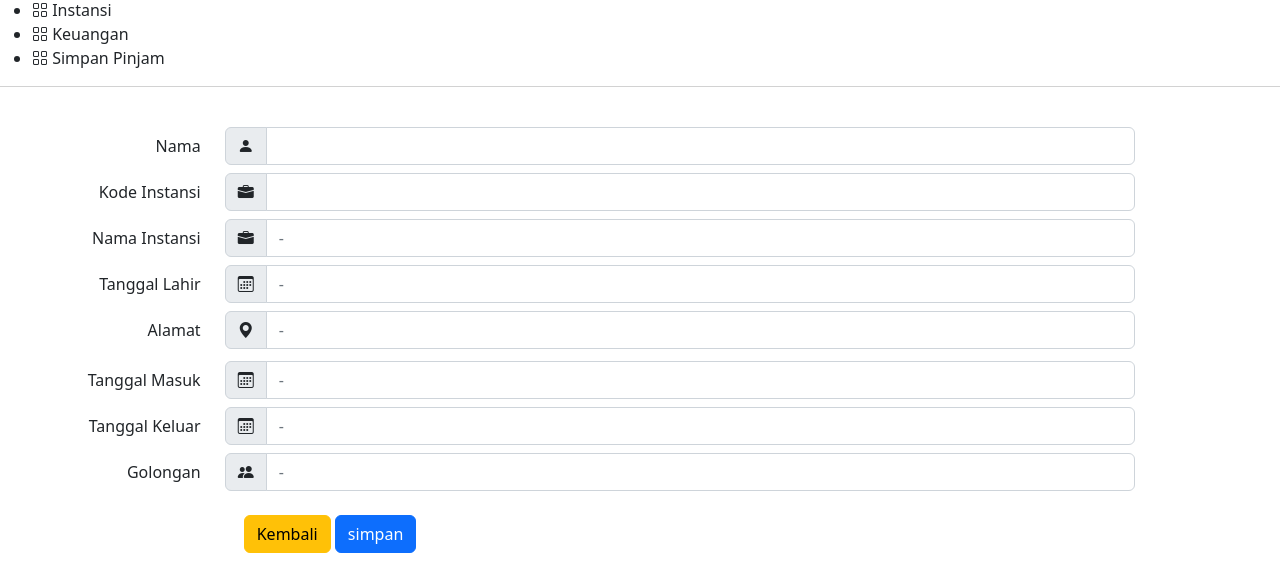
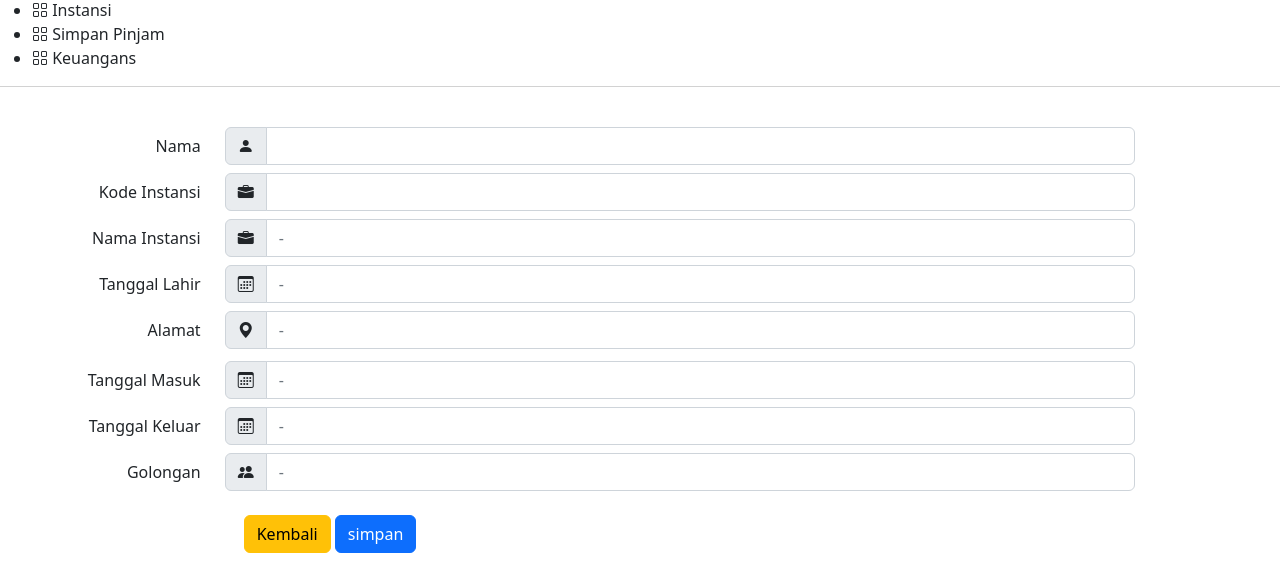
Before and after one commit to MohamadArdias/koperasi, a CodeIgniter app: page /koperasi/index.php/anggota/edit/1 in a window 1280 px wide. Shown: the part 130-699 px from the top of the page. Run offline with CodeIgniter, Linux system fonts and the light colour scheme; data that the repository does not hold is empty; some libraries are stand-ins or nearby versions.

Commit message:
Update sidebar.php

```diff
--- a/application/views/templates/sidebar.php
+++ b/application/views/templates/sidebar.php
@@ -34,14 +34,14 @@
           <li class="nav-item">
               <a class="nav-link collapsed" href="<?= base_url(); ?>index.php/Keuangan">
                   <i class="bi bi-grid"></i>
-                  <span>Keuangan</span>
+                  <span>Simpan Pinjam</span>
               </a>
           </li>
 
           <li class="nav-item">
               <a class="nav-link collapsed" href="<?= base_url(); ?>index.php/Kirim">
                   <i class="bi bi-grid"></i>
-                  <span>Simpan Pinjam</span>
+                  <span>Keuangans</span>
               </a>
           </li>
 
```
